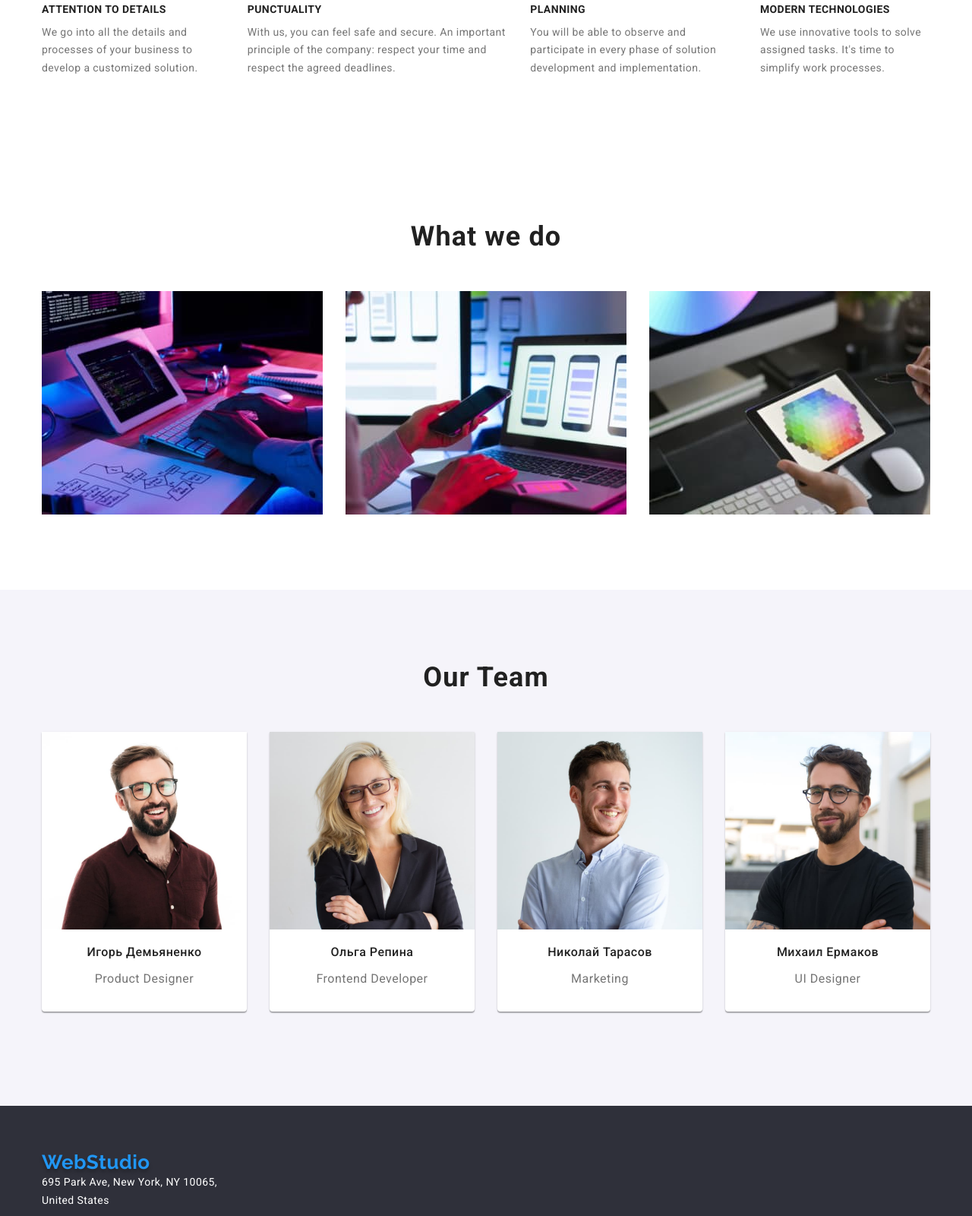
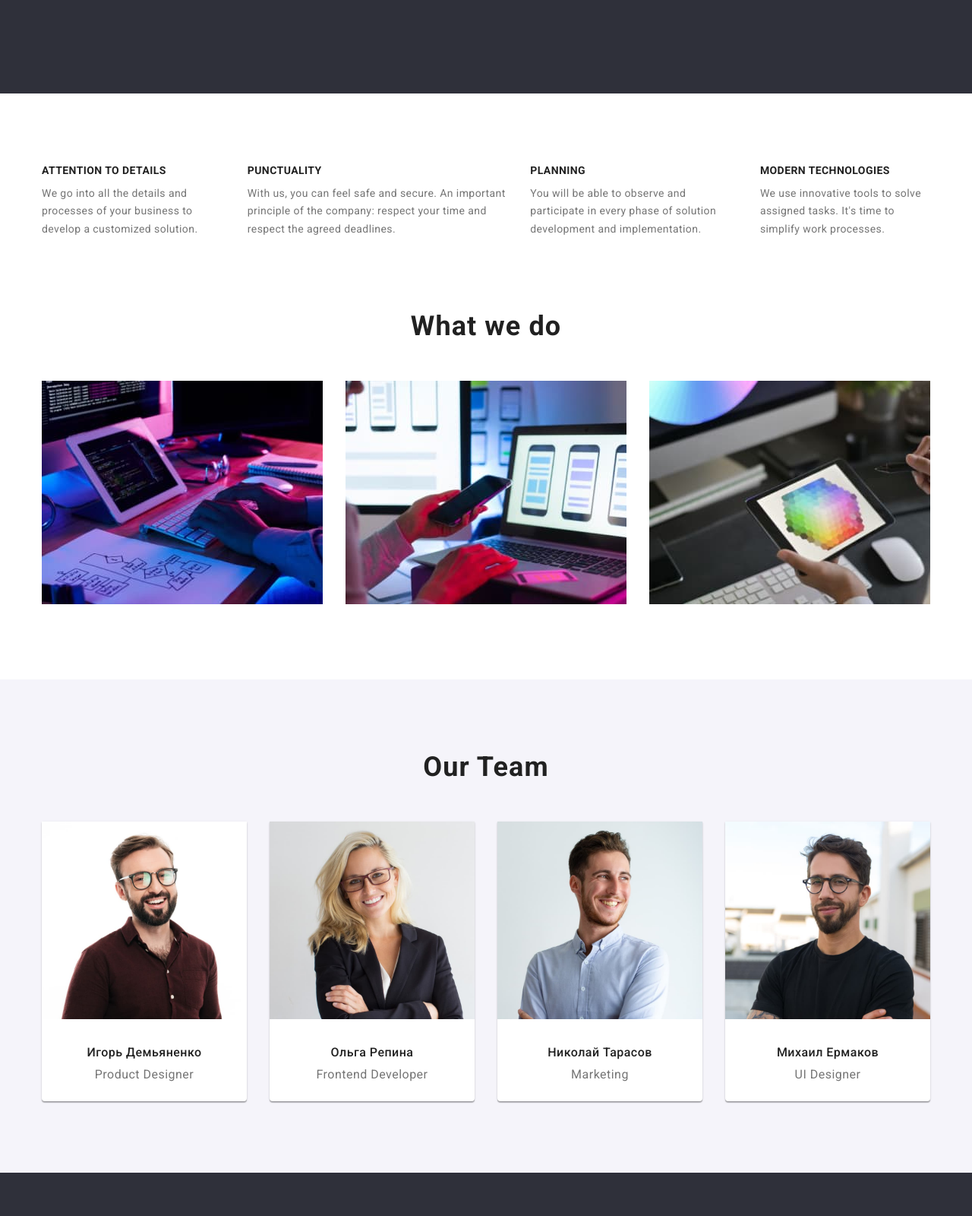
Before and after one commit to KarinaKozdrovska/goit-markup-hw-03, a plain HTML site: page index.html in a window 1280 px wide. Shown: the part 600-2200 px from the top of the page at 76% size. Drawn offline with nearby package versions, Linux system fonts and the light colour scheme.

Commit message:
delete padding and margin

```diff
--- a/css/styles.css
+++ b/css/styles.css
@@ -14,7 +14,7 @@ body {
     letter-spacing: 0.03em;
 }
 
-.list{
+.list {
     list-style: none;
     padding: 0;
 }
@@ -128,6 +128,7 @@ border-bottom: 1px solid #ececec;
 
 .main-cont {
     background: var(--second-background-color);
+    padding: 200px 0;
 }
 
 .main-title {
@@ -161,6 +162,10 @@ border-bottom: 1px solid #ececec;
     background-color: #188CE8;
 }
 /* Features */
+
+.features {
+padding-bottom: 0;
+}
 
 .visually-hidden {
     position: absolute;
@@ -266,7 +271,6 @@ border-bottom: 1px solid #ececec;
 }
 
 .image-profile {
-    margin-bottom: 30px;
     width: calc((100% - 90px) / 4);
     width: 270px;
     height: 368px;
@@ -278,9 +282,11 @@ border-bottom: 1px solid #ececec;
 
 .border-profile {
     text-align: center;
+    padding: 30px;
 }
 
 .profile-name {
+    margin-top: 0;
     font-weight: 500;
     font-size: 16px;
     line-height: 1.2;
@@ -289,7 +295,7 @@ border-bottom: 1px solid #ececec;
 }
 
 .profile-text {
-    padding-bottom: 30px;
+    margin-top: 0;
     font-size: 16px;
     line-height: 1.2;
     color: var(--second-color-text);
@@ -302,7 +308,8 @@ border-bottom: 1px solid #ececec;
     padding: 60px 0;
 }
 .logo-1 {
-    margin-bottom: 9px;
+    display: block;
+    margin-bottom: 20px;
 }
 
 .address {
@@ -313,6 +320,10 @@ border-bottom: 1px solid #ececec;
     line-height: 1.7;
     letter-spacing: 0.03em;
     color: var(--white-color-text);
+}
+
+.mailto-link {
+    margin-bottom: 9px;
 }
 
 .footer-link {
--- a/index.html
+++ b/index.html
@@ -158,7 +158,7 @@
                 <address class="address">
                 <a href="https://goo.gl/maps/gc9R7fRcaBqoNncDA" target="_blank" rel="noopener noreferrer" class="address-link link">695 Park Ave, New York, NY 10065,<br /> United States</a>
                 <ul class="address-list list">
-                    <li><a href="mailto:info@example.com" class="footer-link link">info@example.com</a></li>
+                    <li class="mailto-link"><a href="mailto:info@example.com" class="footer-link link">info@example.com</a></li>
                     <li><a href="tel:+12127724150" class="footer-link link">+1 212-772-4150</a></li>
                 </ul>
                 </address>
```
Also changed, not shown: portfolio.html (+1 -1 lines).
